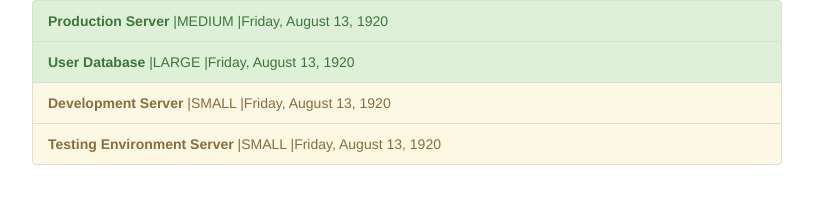
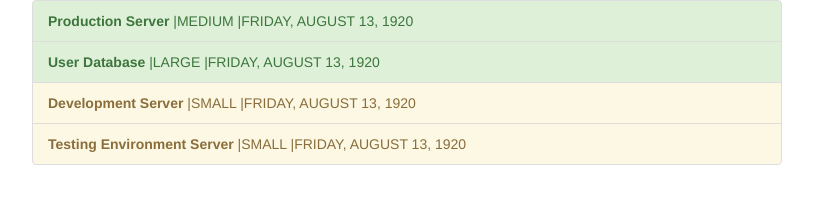
Before and after one commit to Knightch/Angular-Course, an Angular app in the folder My-First-App/: page / in a window 1280 px wide. Shown: the top 215 px of the page, without its empty margins (233-1046 px from the left). Built offline with nearby package versions, Linux system fonts and the light colour scheme.

Commit message:
Using multiples Pipes

```diff
--- a/My-First-App/src/app/app.component.html
+++ b/My-First-App/src/app/app.component.html
@@ -2,13 +2,11 @@
   <div class="row">
     <div class="col-xs-12 col-sm-10 col-md-8 col-sm-offset-1 col-md-offset-2">
       <ul class="list-group">
-        <li class="list-group-item"
-        *ngFor="let server of servers"
-        [ngClass]="getStatusClasses(server)">
+        <li class="list-group-item" *ngFor="let server of servers" [ngClass]="getStatusClasses(server)">
           <span class="badge"></span>
           <strong>{{server.name}}</strong>
           |{{server.instanceType | uppercase}}
-          |{{server.started | date:'fullDate'}}
+          |{{server.started | date:'fullDate'|uppercase}}
         </li>
       </ul>
     </div>
```
